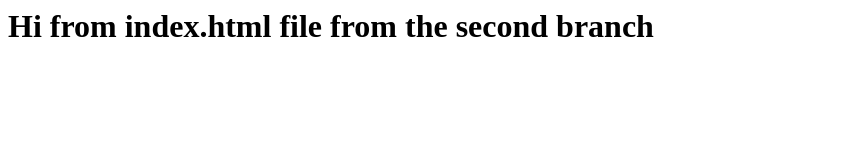
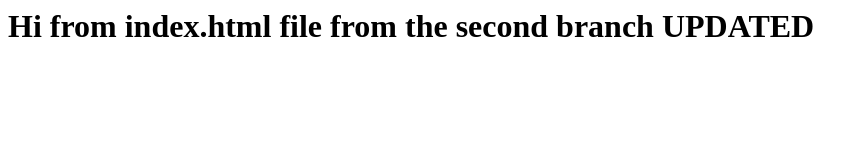
Before and after one commit to andruwik777/testGitHubPages, a plain HTML site: page index.html in a window 1280 px wide. Shown: the whole page, without its empty margins (0-868 px from the left). Drawn offline with Linux system fonts and the light colour scheme.

Commit message:
Update index.html

```diff
--- a/index.html
+++ b/index.html
@@ -1 +1 @@
-<h1>Hi from index.html file from the second branch</h1>
+<h1>Hi from index.html file from the second branch UPDATED</h1>
```
